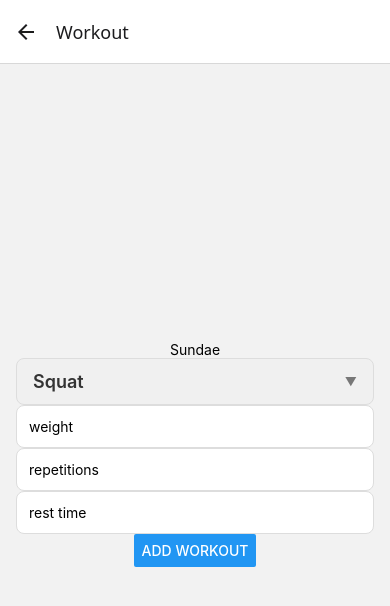
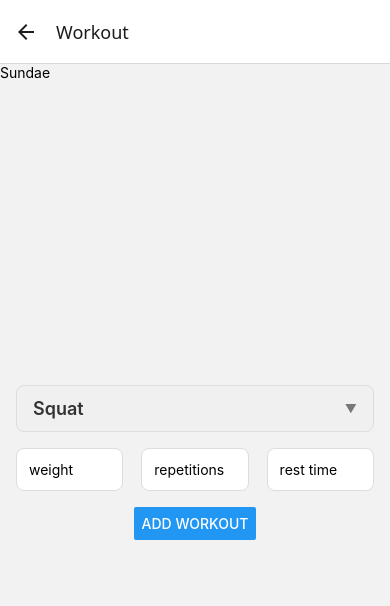
Before and after one commit to wscesar/super-workout, a React Native app: screen /Workout in a window 390 px wide. Shown: the top 606 px of the page. Built offline with nearby package versions, Linux system fonts and the light colour scheme.

Commit message:
Create Exercise Slice

```diff
--- /dev/null
+++ b/src/store/exerciseSlice.js
@@ -0,0 +1,14 @@
+import { createSlice } from '@reduxjs/toolkit';
+
+const exerciseSlice = createSlice({
+  name: 'exercise',
+  initialState: { title: '', weight: '', reps: '', rest: '' },
+  reducers: {
+    setExercise(state, action) {
+      state.value = action.payload;
+    },
+  },
+});
+
+export const { setExercise } = exerciseSlice.actions;
+export default exerciseSlice.reducer;
--- a/src/store/selectedDaySlice.js
+++ /dev/null
@@ -1,14 +0,0 @@
-import { createSlice } from "@reduxjs/toolkit";
-
-const selectedDaySlice = createSlice({
-  name: "selectedDay",
-  initialState: { value: "" },
-  reducers: {
-    setSelectedDay(state, action) {
-      state.value = action.payload;
-    },
-  },
-});
-
-export const { setSelectedDay } = selectedDaySlice.actions;
-export default selectedDaySlice.reducer;
--- a/src/store/store.js
+++ b/src/store/store.js
@@ -1,8 +1,10 @@
 import { configureStore } from "@reduxjs/toolkit";
-import selectedDayReducer from "./selectedDaySlice";
+import weekDayReducer from "./weekDaySlice";
+import exerciseReducer from "./exerciseSlice";
 
 export const store = configureStore({
   reducer: {
-    selectedDay: selectedDayReducer,
+    weekDay: weekDayReducer,
+    exercise: exerciseReducer,
   },
 });
--- /dev/null
+++ b/src/store/weekDaySlice.js
@@ -0,0 +1,14 @@
+import { createSlice } from "@reduxjs/toolkit";
+
+const weekDaySlice = createSlice({
+  name: "weekDay",
+  initialState: { value: "" },
+  reducers: {
+    setWeekDay(state, action) {
+      state.value = action.payload;
+    },
+  },
+});
+
+export const { setWeekDay } = weekDaySlice.actions;
+export default weekDaySlice.reducer;
--- a/src/utils/constants.js
+++ b/src/utils/constants.js
@@ -8,7 +8,7 @@ export const WEEK = [
   'Saturday',
 ];
 
-export const WORKOUTS = [
+export const EXERCISES = [
   'Squat',
   'Push-up',
   'Pull-up',
--- a/src/view/HomeScreen.js
+++ b/src/view/HomeScreen.js
@@ -2,7 +2,7 @@ import { useEffect } from "react";
 import { Button, StyleSheet, View } from "react-native";
 import { useDispatch } from "react-redux";
 import DropDownButton from "../components/DropDownButton";
-import { setSelectedDay } from "../store/selectedDaySlice";
+import { setWeekDay } from "../store/weekDaySlice";
 import { WEEK } from "../utils/constants";
 
 
@@ -10,14 +10,14 @@ export default function HomeScreen({ navigation }) {
   const dispatch = useDispatch();
 
   useEffect(() => {
-    dispatch(setSelectedDay(WEEK[0]));
+    dispatch(setWeekDay(WEEK[0]));
   }, [dispatch]);
 
   return (
     <View style={css.container}>
       <DropDownButton
         list={WEEK}
-        onSelect={(day) => dispatch(setSelectedDay(day))}
+        onSelect={(day) => dispatch(setWeekDay(day))}
       />
       <Button onPress={() => navigation.navigate('Workout')} title="Click" />
       {/* {
--- a/src/view/WorkoutScreen.js
+++ b/src/view/WorkoutScreen.js
@@ -1,36 +1,44 @@
-import { useState } from "react";
+import { useEffect, useState } from "react";
 import { View, Button, StyleSheet, Text, TextInput } from "react-native";
-import { useSelector } from "react-redux";
+import { useDispatch, useSelector } from "react-redux";
 import DropDownButton from "../components/DropDownButton";
-import { WORKOUTS } from "../utils/constants";
+import { EXERCISES } from "../utils/constants";
+import { setExercise } from "../store/exerciseSlice";
 
 
 export default function WorkoutScreen({ navigation }) {
-  const selectedDay = useSelector((state) => state.selectedDay.value);
+  const weekDay = useSelector((state) => state.weekDay.value);
+  const teste = useSelector((state) => state.exercise.value);
+
+  const dispatch = useDispatch();
+  useEffect(() => {
+    dispatch(setExercise(exercise));
+  }, [dispatch]);
+
   const [reps, setReps] = useState("");
   const [rest, setRest] = useState("");
   const [weight, setWeight] = useState("");
-  const workout = {
-    exercise: '',
-    weight, reps, rest,
-  }
+  const [title, setTitle] = useState(EXERCISES[0]);
+  // const [workout, setWorkout] = useState([]);
+  const exercise = { title, weight, reps, rest }
+  // const workout = { weekDay, exercices: [] }
 
   return (
-    <View style={css.container}>
-      <Text id="output">{selectedDay}</Text>
-      <DropDownButton list={WORKOUTS} />
-      <TextInput style={css.input} value={weight} onChangeText={setWeight} placeholder="weight" />
-      <TextInput style={css.input} value={reps} onChangeText={setReps} placeholder="repetitions" />
-      <TextInput style={css.input} value={rest} onChangeText={setRest} placeholder="rest time" />
-      <Button
-        title="Add Workout"
-        onPress={
-          () => {
-
-          }
-        }
-      />
-    </View>
+    <>
+      <Text>{weekDay}</Text>
+      <View style={css.container}>
+        <DropDownButton list={EXERCISES} onSelect={setTitle} />
+        <View style={css.row}>
+          <TextInput keyboardType="numeric" style={css.input} value={weight} onChangeText={setWeight} placeholder="weight" />
+          <TextInput keyboardType="numeric" style={css.input} value={reps} onChangeText={setReps} placeholder="repetitions" />
+          <TextInput keyboardType="numeric" style={css.input} value={rest} onChangeText={setRest} placeholder="rest time" />
+        </View>
+        <Button
+          title="Add Workout"
+          onPress={() => dispatch(setExercise(exercise))}
+        />
+      </View>
+    </>
   )
 }
 
@@ -39,7 +47,13 @@ const css = StyleSheet.create({
     flex: 1,
     alignItems: 'center',
     justifyContent: 'center',
-    padding: 16
+    padding: 16,
+  },
+  row: {
+    flexDirection: 'row',
+    justifyContent: 'space-between',
+    marginVertical: 16,
+    maxWidth: '100%'
   },
   input: {
     borderWidth: 1,
@@ -47,6 +61,6 @@ const css = StyleSheet.create({
     borderColor: '#ddd',
     padding: 12,
     backgroundColor: '#fff',
-    minWidth: '100%',
+    maxWidth: '30%',
   },
 });
```
